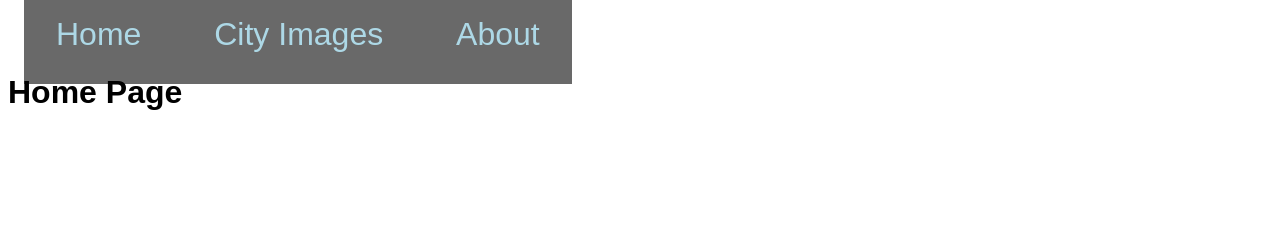
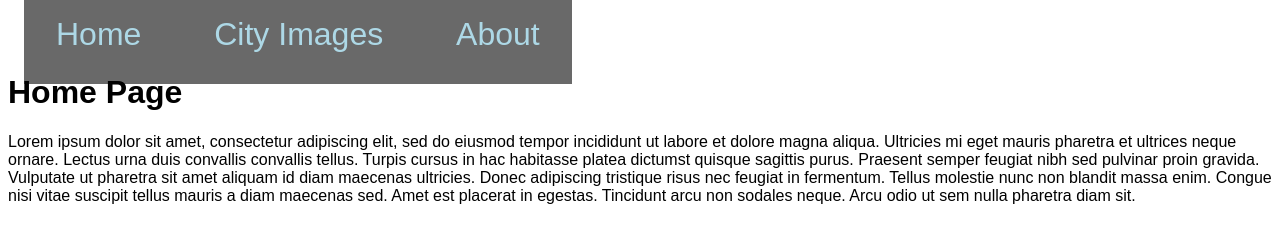
Before and after one commit to bmiller813/simple-travel-site, a plain HTML site: page index.html in a window 1280 px wide. Drawn offline with Linux system fonts and the light colour scheme.

Commit message:
Just in case

```diff
--- a/index.html
+++ b/index.html
@@ -24,5 +24,18 @@
         <h1>
             Home Page
         </h1>
+
+        <div>
+            <p>
+                Lorem ipsum dolor sit amet, consectetur adipiscing elit, sed do eiusmod
+                tempor incididunt ut labore et dolore magna aliqua. Ultricies mi eget mauris
+                pharetra et ultrices neque ornare. Lectus urna duis convallis convallis tellus.
+                Turpis cursus in hac habitasse platea dictumst quisque sagittis purus. Praesent semper
+                feugiat nibh sed pulvinar proin gravida. Vulputate ut pharetra sit amet aliquam id diam maecenas
+                ultricies. Donec adipiscing tristique risus nec feugiat in fermentum. Tellus molestie nunc non blandit
+                 massa enim. Congue nisi vitae suscipit tellus mauris a diam maecenas sed. Amet est placerat in egestas.
+                 Tincidunt arcu non sodales neque. Arcu odio ut sem nulla pharetra diam sit.
+            </p>
+        </div>
     </body>
 </html>
```
Also changed, not shown: css/styles.css (line endings or trailing spaces).
